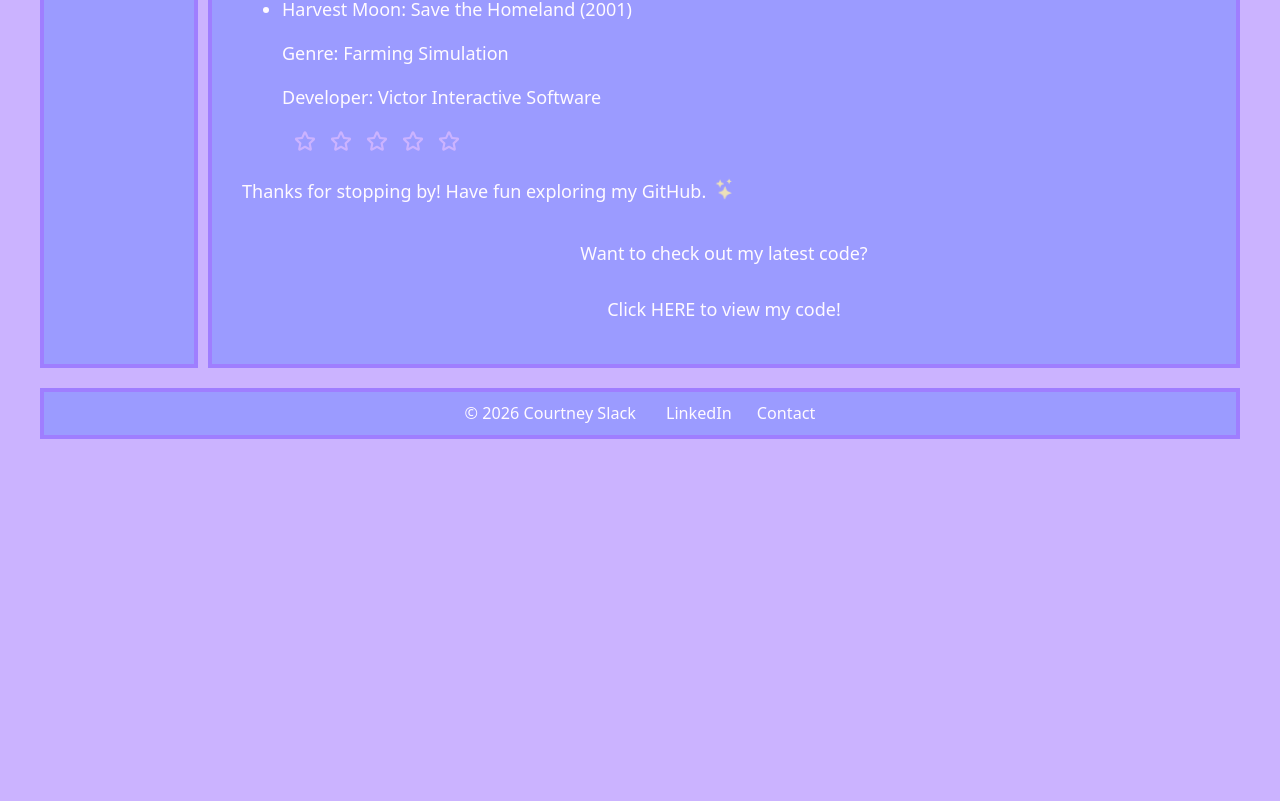
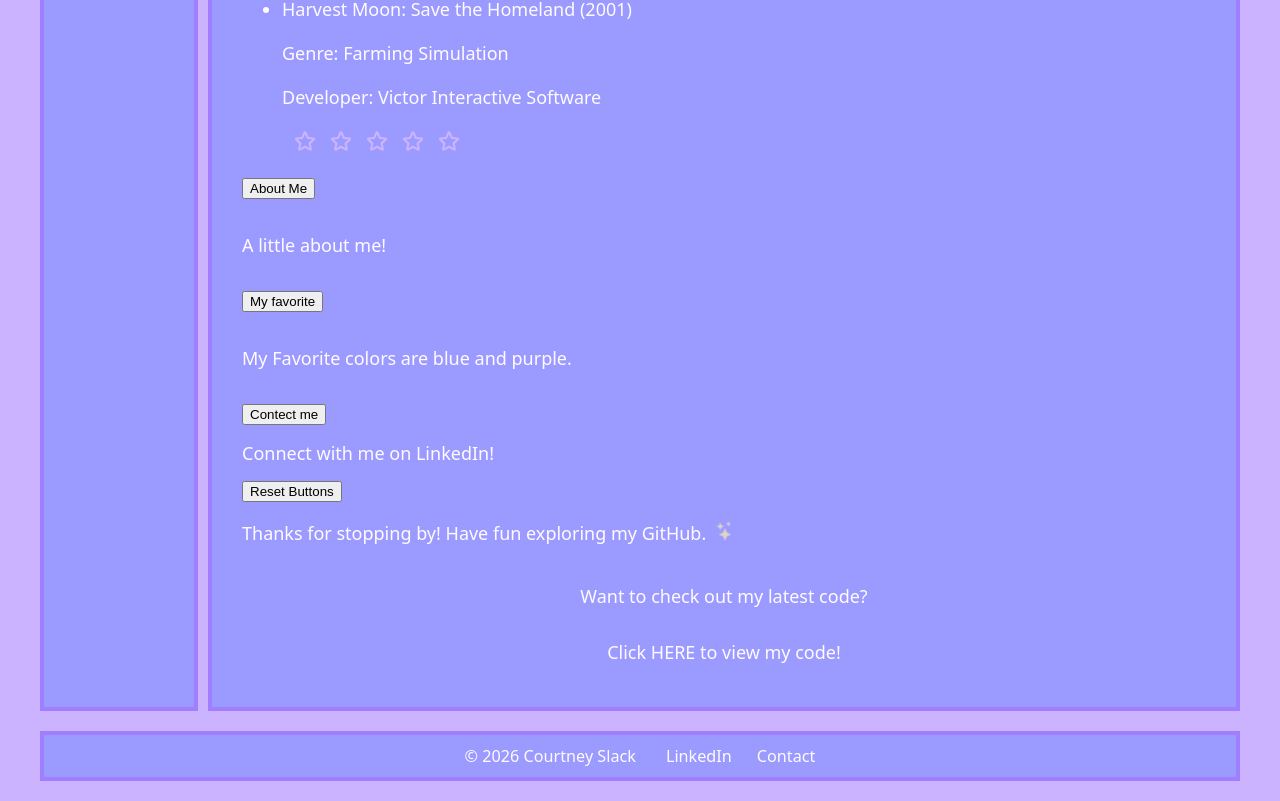
Before and after one commit to courtslack/courtslack.github.io, a React (Vite) app: page / in a window 1280 px wide. Shown: the part 958-1759 px from the top of the page. Before the commit the page ends 1417 px from the top, so only its background shows below. Built offline with nearby package versions, Linux system fonts and the light colour scheme.

Commit message:
Added homepage toggles using useReducer

```diff
--- a/src/components/Body.jsx
+++ b/src/components/Body.jsx
@@ -2,6 +2,7 @@ import { BsStars } from "react-icons/bs"
 import StarRating from "./StarRating"
 import { useState, useEffect } from "react"
 import SourceCodeLink from "./SourceCodeLink"
+import Toggle from "./Toggle"
 
 function Body() {
 
@@ -79,8 +80,9 @@ function Body() {
                     })}
                 </ul>
             </div>
+            <Toggle />
 
-                     <p className="closing">
+                <p className="closing">
                 Thanks for stopping by! Have fun exploring my GitHub.
                 <BsStars className="glitter-star" />
             </p>
--- /dev/null
+++ b/src/components/Toggle.jsx
@@ -0,0 +1,50 @@
+
+import { useReducer } from "react"
+
+const initialState = {
+    showAbout: true,
+    showFavorites: true,
+    showContact: true
+}
+
+const sectionReducer = (state, action) => {
+    switch (action.type) {
+        case 'TOGGLE_ABOUT':
+            return { ...state, showAbout: !state.showAbout }
+        case 'TOGGLE_FAVORITES':
+            return { ...state, showFavorites: !state.showFavorites }
+        case 'TOGGLE_CONTACT':
+            return { ...state, showContact: !state.showContact }
+        case 'RESET':
+            return initialState
+        default:
+            return state
+    }
+}
+
+const Toggle = () => {
+    const [state, dispatch] = useReducer(sectionReducer, initialState)
+    //const [state, dispatch] = useReducer(reducer, initialState)
+
+    return (
+        //onClick={() => dispatch({ type: 'ACTION_NAME' })}
+        <div className="toggle-container">
+            < button onClick={ () =>dispatch({ type: 'TOGGLE_ABOUT'})}> About Me </button>
+            {state.showAbout && <p>A little about me!</p>}
+
+            < button onClick={ () =>dispatch({ type: 'TOGGLE_FAVORITES'})}> My favorite </button>
+            {state.showFavorites && <p> My Favorite colors are blue and purple. </p>}
+
+             < button onClick={ () =>dispatch({ type: 'TOGGLE_CONTACT'})}> Contect me </button>
+            {state.showContact && (
+                <a href="https://www.linkedin.com/in/courtneyslack/">
+                    Connect with me on LinkedIn!
+                </a>
+            )}
+
+             < button onClick={ () =>dispatch({ type: 'RESET'})}>  Reset Buttons </button>
+        </div>
+    )
+}
+
+export default Toggle
--- a/src/index.css
+++ b/src/index.css
@@ -478,3 +478,10 @@ button:hover,
         font-size: 1.5rem;
     }
 }
+
+.toggle-container {
+    display: flex;
+    flex-direction: column;
+    align-items: flex-start;
+    gap: 15px;
+}
```
Also changed, not shown: 4 other files (tests, documents, lock files or other folders).
